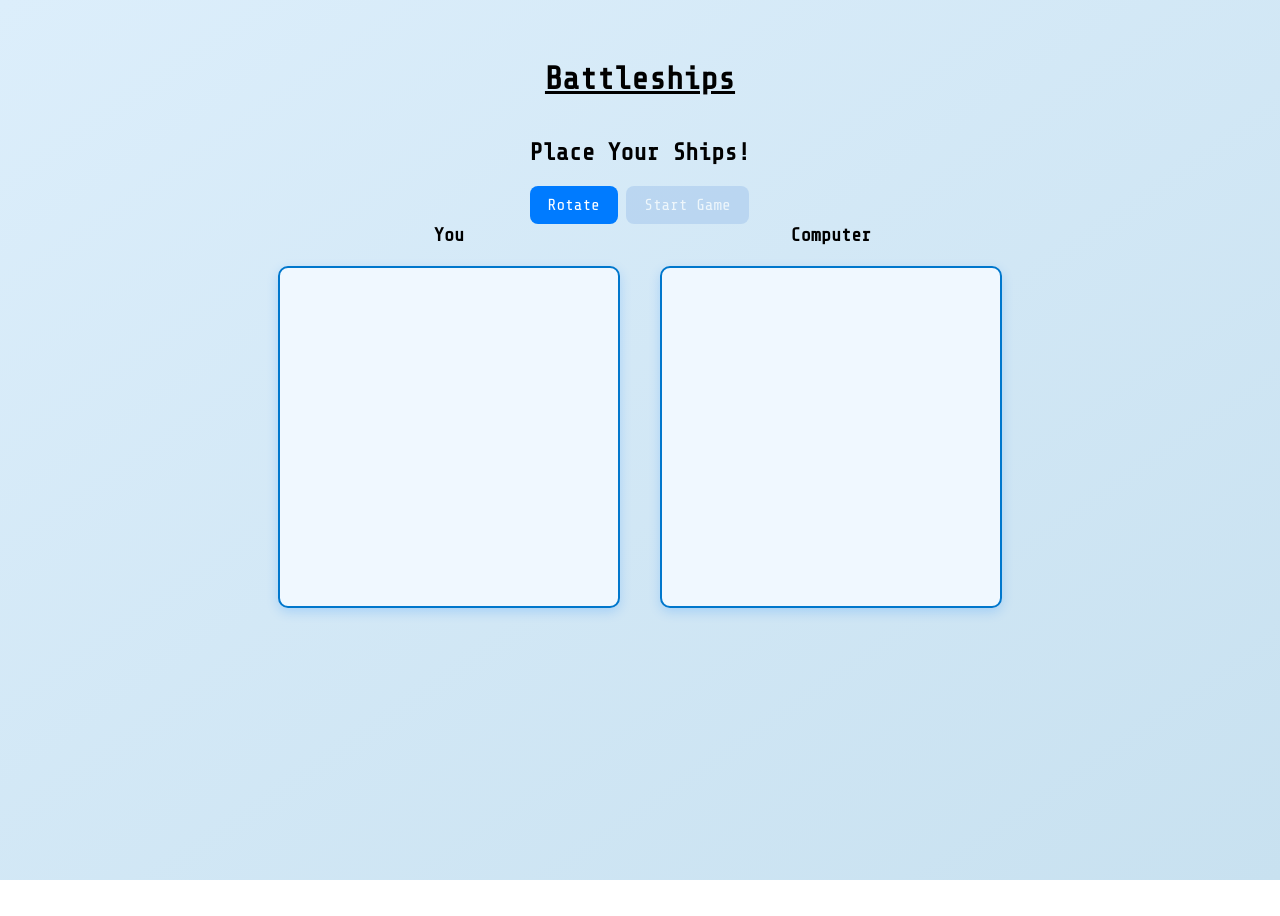
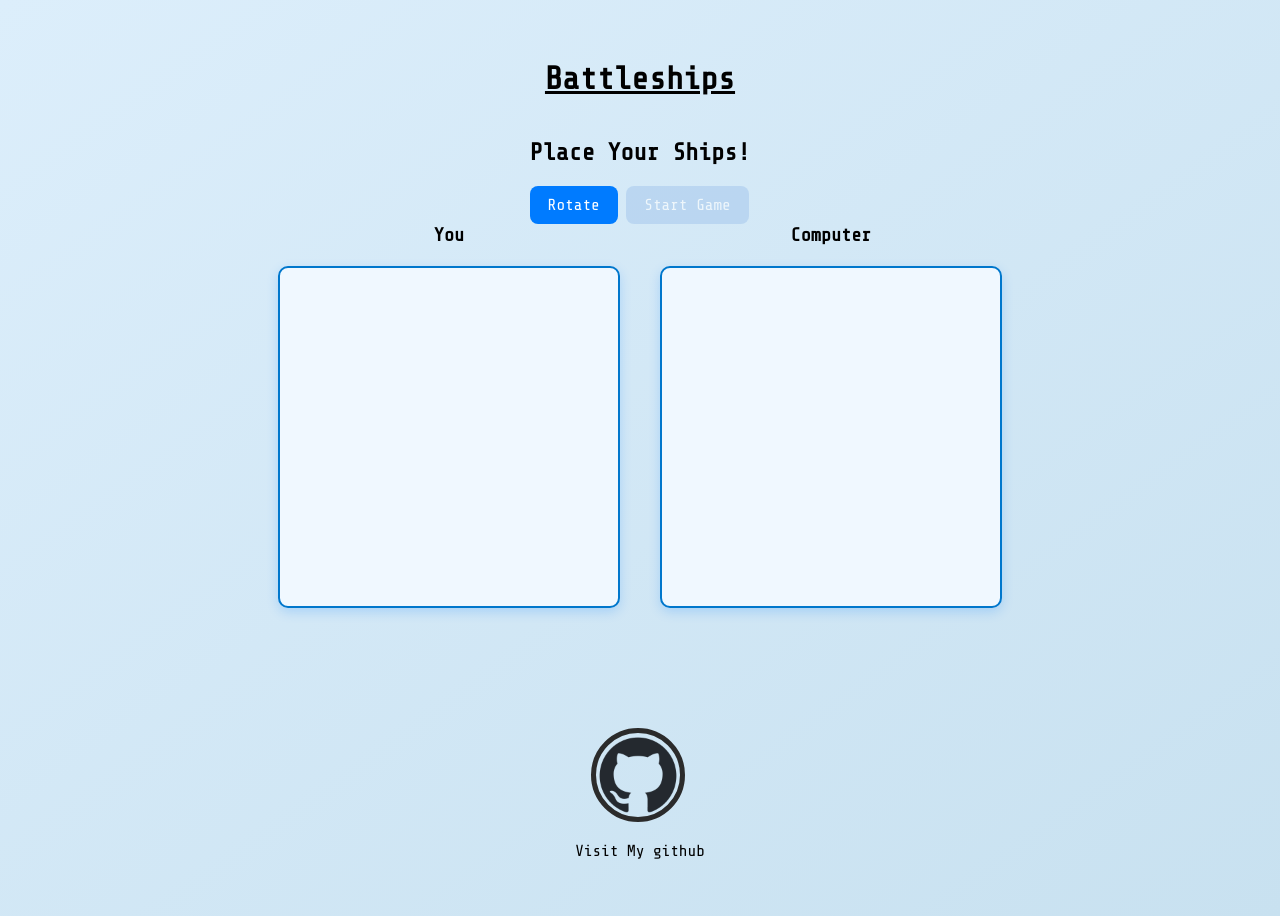
Before and after one commit to MrBenjaminHolmes/Battleships, a website: page src/template.html in a window 1280 px wide. Before the commit the page ends 880 px from the top, so only its background shows below. Drawn offline with nearby package versions, Linux system fonts and the light colour scheme.

Commit message:
Added Link to Github

```diff
--- a/src/styles.css
+++ b/src/styles.css
@@ -142,3 +142,24 @@ h1 {
 .cell.preview {
   background-color: rgba(0, 255, 0, 0.4);
 }
+.gitLogo {
+  width: 10vh;
+  user-select: none;
+  caret-color: transparent;
+  margin-top: 100px;
+  flex-shrink: 0;
+  height: 10vh;
+  margin-right: 5px;
+  padding: 2px;
+  align-self: flex-end;
+}
+
+.gitLogo:hover {
+  transform: scale(1.05);
+  transition: transform 0.5s ease-in-out;
+}
+
+img {
+  border: 5px solid #2b2b2b;
+  border-radius: 50%;
+}
--- a/src/template.html
+++ b/src/template.html
@@ -27,5 +27,12 @@
         <div id="computer" class="board"></div>
       </div>
     </div>
+
+    <div id="githubLink">
+      <a href="https://github.com/MrBenjaminHolmes">
+        <img class="gitLogo" src="/images/github.png" />
+      </a>
+    </div>
+    <p>Visit My github</p>
   </body>
 </html>
```
Also changed, not shown: images/github.png (added).
